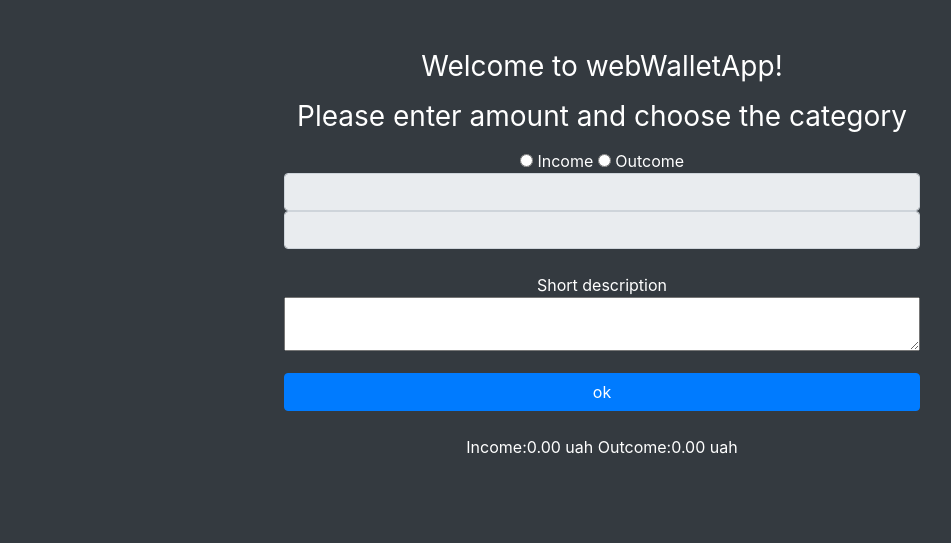
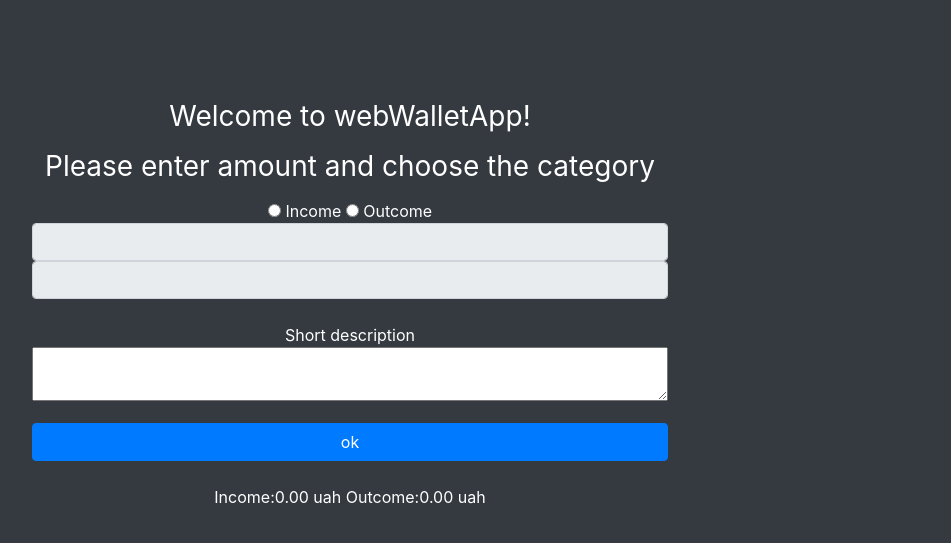
Before and after one commit to vkhvorostianyi/weBwallet, a Flask app: page / in a window 1280 px wide. Shown: the top 543 px of the page, without its empty margins (38-989 px from the left). Run offline with Flask 2, Linux system fonts and the light colour scheme; data that the repository does not hold is empty; some libraries are stand-ins or nearby versions.

Commit message:
edit resp design

```diff
--- a/app.py
+++ b/app.py
@@ -83,4 +83,4 @@ def process():
 
 
 if __name__ == '__main__':
-    app.run(host='0.0.0.0', port=8000)
+    app.run(host='0.0.0.0', port=8001)
--- a/static/style.css
+++ b/static/style.css
@@ -1,7 +1,6 @@
 body, html {
     background-color: #343a40;
     color: white;
-    max-height: 480px;
 }
 
 .login {
@@ -14,11 +13,13 @@ body, html {
     text-align: center;
 }
  #main-cont {
-     margin-top: 50px;
-     max-width: 100%;
+    text-align: center;
+    position: relative;
+    top: 100px;
  }
 
  #last_tr {
+
      border-style: solid;
      border-color: white;
  }
--- a/templates/index.html
+++ b/templates/index.html
@@ -3,7 +3,7 @@
 {% block content %}
 <div class="container" id="main-cont">
     <div class="row">
-        <div class="mx-auto flex-column">
+        <div class="xs-col-12">
             <h1 class="h3 mb-3 font-weight-normal">Welcome to webWalletApp!</h1>
             <h3 class="h3 mb-3 font-weight-normal">Please enter amount and choose the category</h3>
             <div class="form-signin">
```
